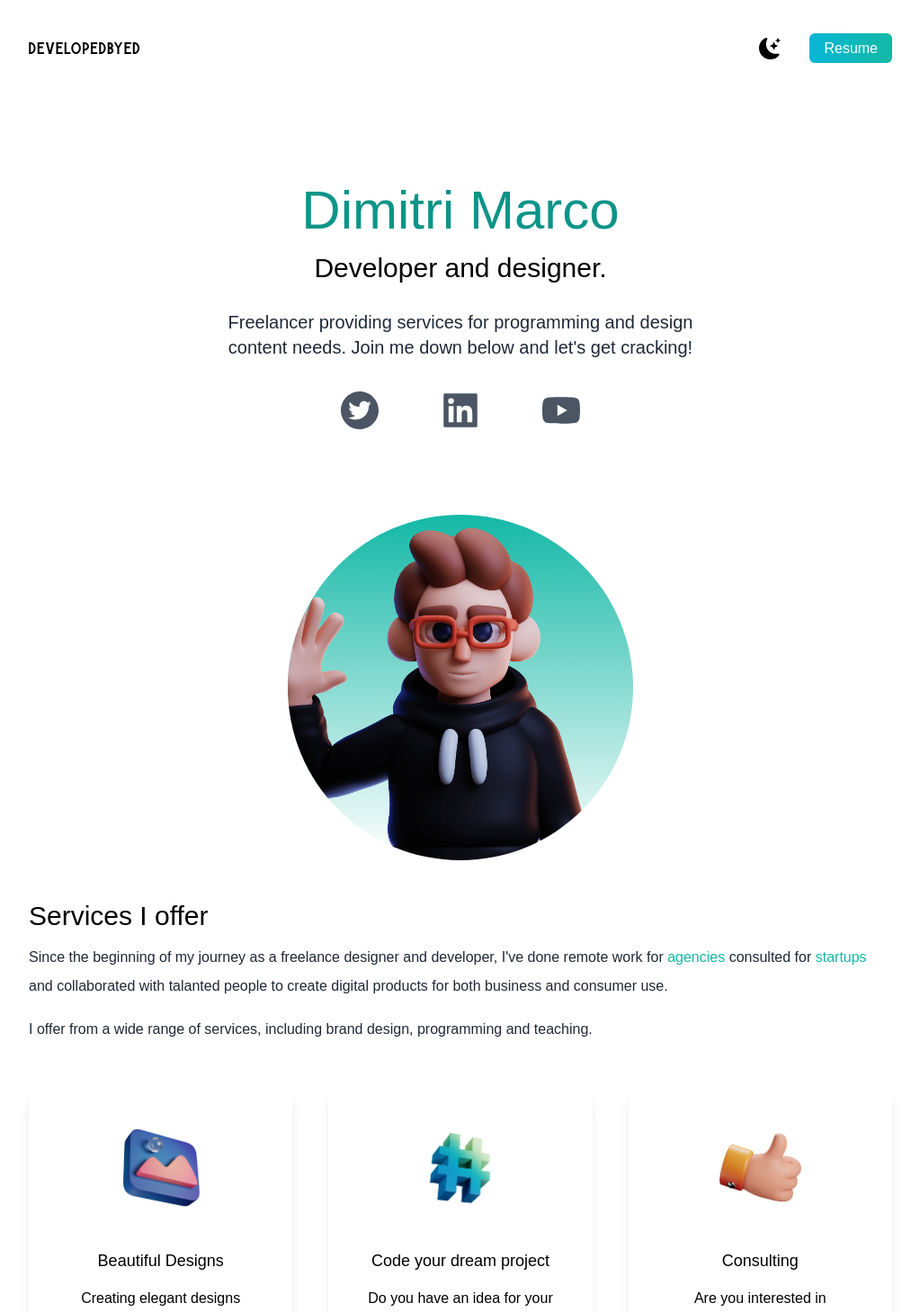
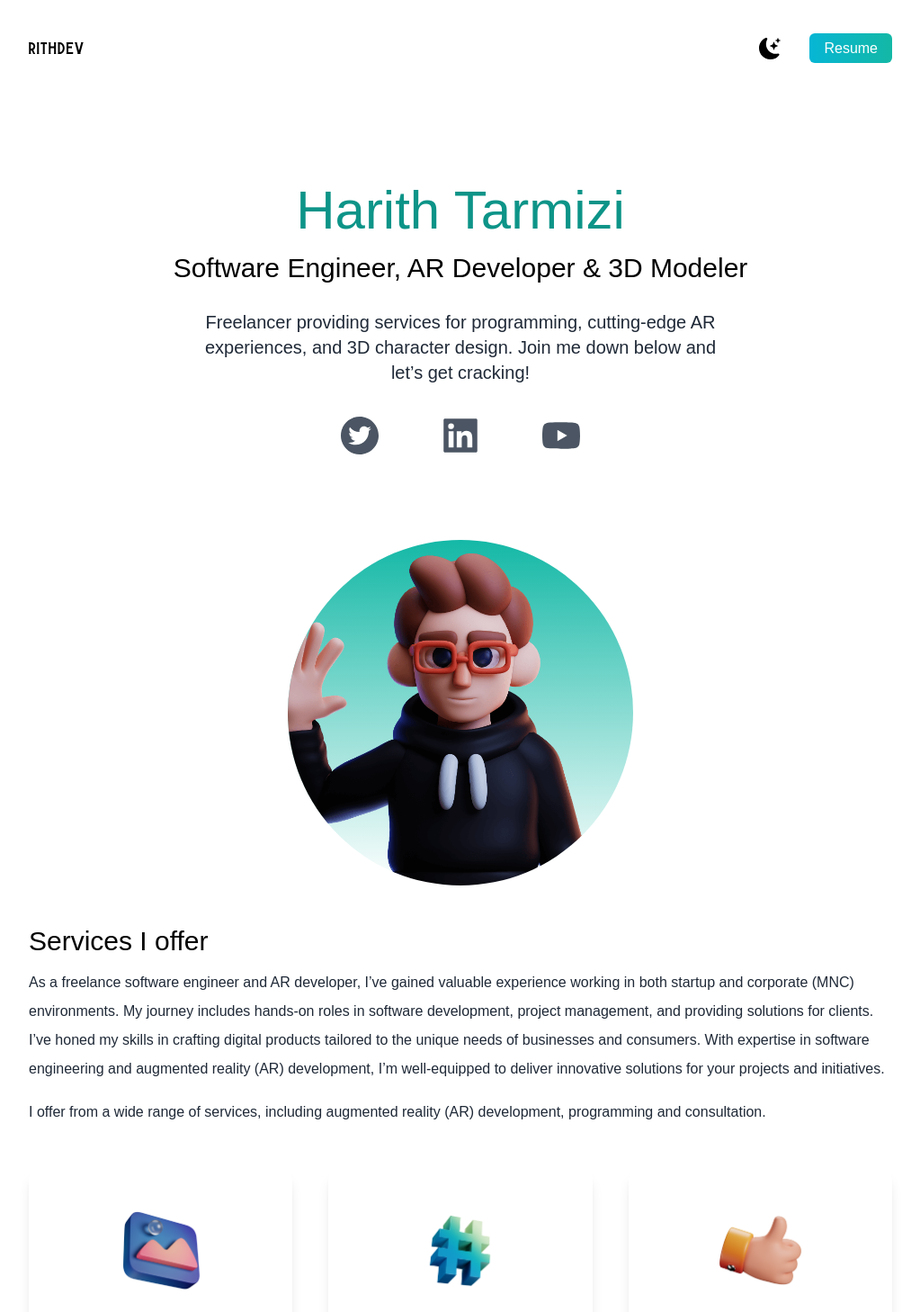
Before and after one commit to developedbyed/react-portofolio-with-tailwind, a Next.js app: page / in a window 1280 px wide. Shown: the top 1458 px of the page at 90% size, without its empty margins (128-1151 px from the left). Built offline with nearby package versions, Linux system fonts and the light colour scheme.

Commit message:
update title and description

```diff
--- a/pages/index.js
+++ b/pages/index.js
@@ -24,14 +24,14 @@ export default function Home() {
   return (
     <div className={darkMode ? "dark" : ""}>
       <Head>
-        <title>Create Next App</title>
+        <title>Portfolio</title>
         <meta name="description" content="Generated by create next app" />
         <link rel="icon" href="/favicon.ico" />
       </Head>
       <main className=" bg-white px-10 dark:bg-gray-900 md:px-20 lg:px-40">
         <section className="min-h-screen">
           <nav className="py-10 mb-12 flex justify-between dark:text-white">
-            <h1 className="font-burtons text-xl">developedbyed</h1>
+            <h1 className="font-burtons text-xl">rithdev</h1>
             <ul className="flex items-center">
               <li>
                 <BsFillMoonStarsFill
@@ -49,41 +49,58 @@ export default function Home() {
               </li>
             </ul>
           </nav>
-          <div className="text-center p-10 py-10">
+          <div className="text-center p-9 py-10">
             <h2 className="text-5xl py-2 text-teal-600 font-medium dark:text-teal-400 md:text-6xl">
-              Dimitri Marco
+              Harith Tarmizi
             </h2>
             <h3 className="text-2xl py-2 dark:text-white md:text-3xl">
-              Developer and designer.
+              Software Engineer, AR Developer & 3D Modeler
             </h3>
             <p className="text-md py-5 leading-8 text-gray-800 dark:text-gray-200 max-w-xl mx-auto md:text-xl">
-              Freelancer providing services for programming and design content
-              needs. Join me down below and let's get cracking!
+              Freelancer providing services for programming, cutting-edge AR
+              experiences, and 3D character design. Join me down below and
+              let&rsquo;s get cracking!
             </p>
             <div className="text-5xl flex justify-center gap-16 py-3 text-gray-600 dark:text-gray-400">
               <AiFillTwitterCircle />
               <AiFillLinkedin />
               <AiFillYoutube />
             </div>
-            <div className="mx-auto bg-gradient-to-b from-teal-500 rounded-full w-80 h-80 relative overflow-hidden mt-20 md:h-96 md:w-96">
-              <Image src={deved} layout="fill" objectFit="cover" />
+            <div className="mx-auto bg-gradient-to-b from-teal-500 rounded-full md:w-80 md:h-80 w-50 h-60 relative overflow-hidden mt-20 md:h-96 md:w-96">
+              <Image
+                src={deved}
+                layout="fill"
+                objectFit="cover"
+                alt="profile picture"
+              />
             </div>
           </div>
         </section>
         <section>
           <div>
             <h3 className="text-3xl py-1 dark:text-white ">Services I offer</h3>
-            <p className="text-md py-2 leading-8 text-gray-800 dark:text-gray-200">
+            {/* <p className="text-md py-2 leading-8 text-gray-800 dark:text-gray-200">
               Since the beginning of my journey as a freelance designer and
-              developer, I've done remote work for
+              developer, I&rsquo;ve done remote work for
               <span className="text-teal-500"> agencies </span>
               consulted for <span className="text-teal-500">startups </span>
               and collaborated with talanted people to create digital products
               for both business and consumer use.
+            </p> */}
+            <p className="text-md py-2 leading-8 text-gray-800 dark:text-gray-200">
+              As a freelance software engineer and AR developer, I&rsquo;ve
+              gained valuable experience working in both startup and corporate
+              (MNC) environments. My journey includes hands-on roles in software
+              development, project management, and providing solutions for
+              clients. I&rsquo;ve honed my skills in crafting digital products
+              tailored to the unique needs of businesses and consumers. With
+              expertise in software engineering and augmented reality (AR)
+              development, I&rsquo;m well-equipped to deliver innovative
+              solutions for your projects and initiatives.
             </p>
             <p className="text-md py-2 leading-8 text-gray-800 dark:text-gray-200">
-              I offer from a wide range of services, including brand design,
-              programming and teaching.
+              I offer from a wide range of services, including augmented reality
+              (AR) development, programming and consultation.
             </p>
           </div>
           <div className="lg:flex gap-10">
@@ -134,7 +151,7 @@ export default function Home() {
         </section>
         <section className="py-10">
           <div>
-            <h3 className="text-3xl py-1 dark:text-white ">Portofolio</h3>
+            <h3 className="text-3xl py-1 dark:text-white ">Portfolio</h3>
             <p className="text-md py-2 leading-8 text-gray-800 dark:text-gray-200">
               Since the beginning of my journey as a freelance designer and
               developer, I've done remote work for
```
